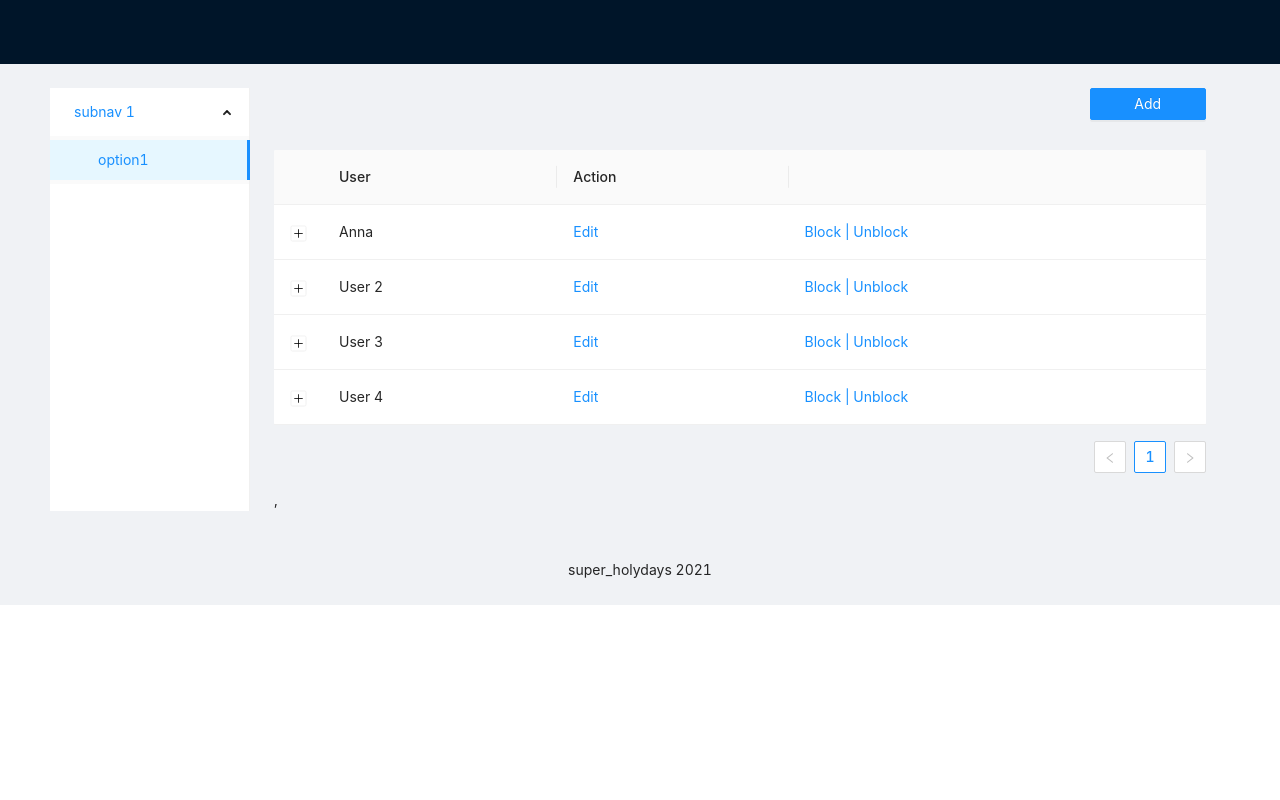
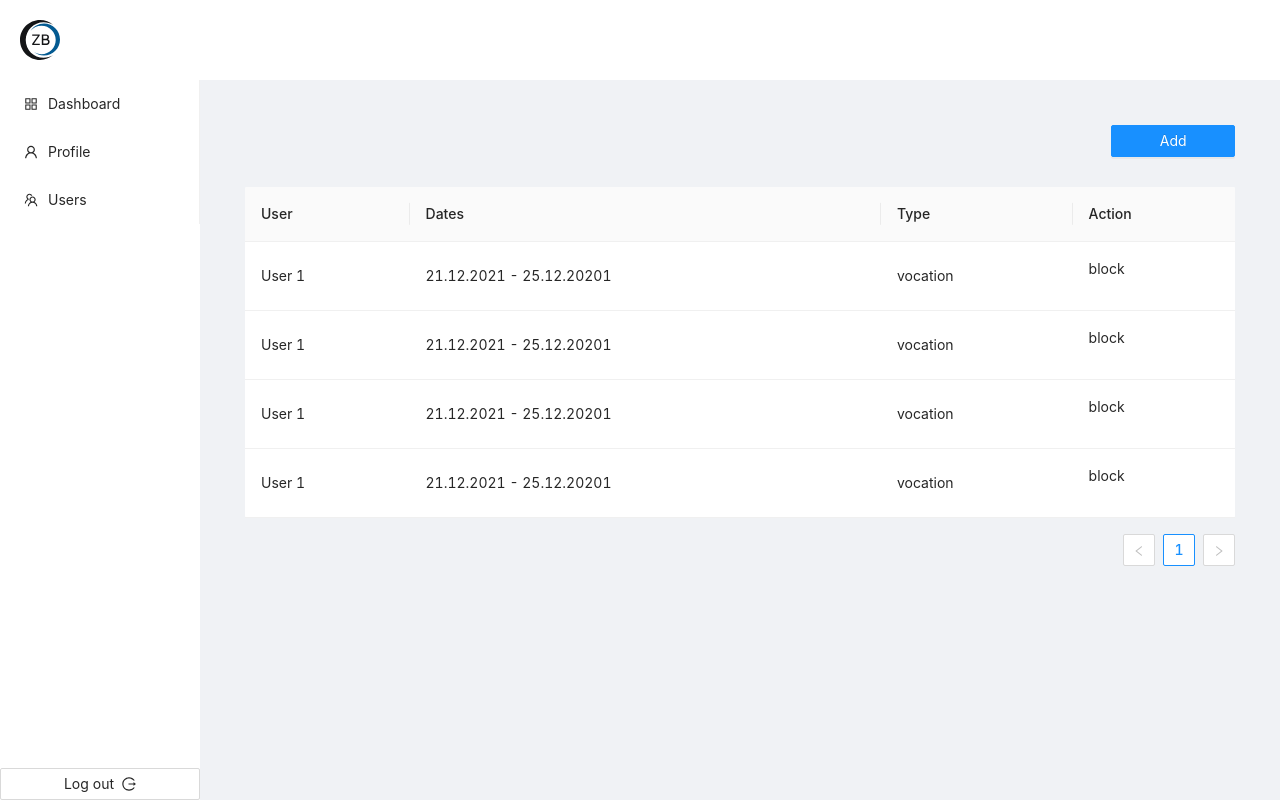
Before and after one commit to lyudad/super_holidays, a React (Create React App) app: page /test in a window 1280 px wide. Built offline with nearby package versions, Linux system fonts and the light colour scheme.

Commit message:
admin dashbord page design

```diff
--- /dev/null
+++ b/src/components/AdminTable/AdminTable.tsx
@@ -0,0 +1,27 @@
+import { Table } from 'antd';
+import { data } from './consts';
+
+const columns = [
+  { title: 'User', dataIndex: 'name', key: 'name' },
+  { title: 'Dates', dataIndex: 'dates', key: 'data' },
+  { title: 'Type', dataIndex: 'type', key: 'type' },
+  // { title: 'Address', dataIndex: 'address', key: 'address' },
+  {
+    title: 'Action',
+    dataIndex: '',
+    key: 'x',
+    render: (block: boolean) => {
+      return <p>{block ? 'block' : 'unblock'}</p>;
+    }
+  }
+];
+
+// можно отсавить инфу о пользователях, и при нажатии на + будет выводить
+
+export default function UserPageTable(): JSX.Element {
+  return (
+    <>
+      <Table columns={columns} dataSource={data} />
+    </>
+  );
+}
--- /dev/null
+++ b/src/components/AdminTable/consts.ts
@@ -0,0 +1,35 @@
+export const data = [
+  {
+    key: 1,
+    block: true,
+    name: 'User 1',
+    dates: '21.12.2021 -  25.12.20201',
+    type: 'vocation',
+    approve: false,
+    status: 'Approve'
+  },
+  {
+    key: 2,
+    block: true,
+    name: 'User 1',
+    dates: '21.12.2021 -  25.12.20201',
+    type: 'vocation',
+    status: 'Approve'
+  },
+  {
+    key: 3,
+    block: true,
+    name: 'User 1',
+    dates: '21.12.2021 -  25.12.20201',
+    type: 'vocation',
+    status: 'Approve'
+  },
+  {
+    key: 4,
+    block: true,
+    name: 'User 1',
+    dates: '21.12.2021 -  25.12.20201',
+    type: 'vocation',
+    status: 'Approve'
+  }
+];
--- a/src/components/UserTable/UserPageTable.tsx
+++ b/src/components/UserTable/UserPageTable.tsx
@@ -1,9 +1,8 @@
 import { Table } from 'antd';
+import { data } from './consts';
 
 const columns = [
   { title: 'User', dataIndex: 'name', key: 'name' },
-  // { title: 'Age', dataIndex: 'age', key: 'age' },
-  // { title: 'Address', dataIndex: 'address', key: 'address' },
   {
     title: 'Action',
     dataIndex: '',
@@ -12,47 +11,15 @@ const columns = [
     edit: () => <a>Block</a>
   },
   {
-    title: '',
+    title: 'Block',
     dataIndex: '',
+    onClick: () => alert('!'),
     key: 'x',
-    render: () => <a>Block | Unblock</a>
-    //edit: () => <a>Block</a>
+    render: () => <a>Block</a>
   }
 ];
+
 // можно отсавить инфу о пользователях, и при нажатии на + будет выводить
-const data = [
-  {
-    key: 1,
-    name: 'Anna',
-    rest: 32,
-    position: 'New York No. 1 Lake Park',
-    description:
-      'My name is John Brown, I am 32 years old, living in New York No. 1 Lake Park.'
-  },
-  {
-    key: 2,
-    name: 'User 2',
-    age: 42,
-    address: 'London No. 1 Lake Park',
-    description:
-      'My name is Jim Green, I am 42 years old, living in London No. 1 Lake Park.'
-  },
-  {
-    key: 3,
-    name: 'User 3',
-    age: 29,
-    address: 'Jiangsu No. 1 Lake Park',
-    description: 'This not expandable'
-  },
-  {
-    key: 4,
-    name: 'User 4',
-    age: 32,
-    address: 'Sidney No. 1 Lake Park',
-    description:
-      'My name is Joe Black, I am 32 years old, living in Sidney No. 1 Lake Park.'
-  }
-];
 
 export default function UserPageTable(): JSX.Element {
   return (
@@ -60,9 +27,7 @@ export default function UserPageTable(): JSX.Element {
       <Table
         columns={columns}
         expandable={{
-          expandedRowRender: record => (
-            <p style={{ margin: 0 }}>{record.description}</p>
-          ),
+          expandedRowRender: record => <p>{record.description}</p>,
           rowExpandable: record => record.name !== 'Not Expandable'
         }}
         dataSource={data}
--- /dev/null
+++ b/src/components/UserTable/consts.ts
@@ -0,0 +1,34 @@
+export const data = [
+  {
+    key: 1,
+    block: true,
+    name: 'Anna',
+    rest: 32,
+    position: 'developer',
+    description: `My name is Anna, I am  developer an i have 32 rest days.`
+  },
+  {
+    key: 2,
+    block: true,
+    name: 'User 2',
+    rest: 42,
+    position: 'developer',
+    description: 'My name is user, I am  developer an i have 32 rest days.'
+  },
+  {
+    key: 3,
+    block: false,
+    name: 'User 3',
+    rest: 29,
+    position: 'developer',
+    description: 'This not expandable'
+  },
+  {
+    key: 4,
+    block: true,
+    name: 'User 4',
+    rest: 32,
+    position: 'developer',
+    description: 'My name is user, I am  developer an i have 32 rest days.'
+  }
+];
--- a/src/pages/AdminView/AdminView.tsx
+++ b/src/pages/AdminView/AdminView.tsx
@@ -1,38 +1,42 @@
-import { Layout, Menu, Button, Row, Col } from 'antd';
-import 'antd/dist/antd.css';
-//import { UserOutlined, LaptopOutlined, NotificationOutlined } from '@ant-design/icons';
-//import styled from 'styled-components';
-const { SubMenu } = Menu;
-const { Header, Content, Footer, Sider } = Layout;
-import UserPageTable from '../../components/UserTable/UserPageTable';
+import { useState } from 'react';
 
-export default function UserPage(): JSX.Element {
+import AppMenu from 'components/AppMenu';
+import NavBar from 'components/NavBar';
+import SideBar from 'components/SideBar';
+//import UserPageTable from 'components/UserTable/UserPageTable';
+import AdminTable from 'components/AdminTable/AdminTable';
+import { LogoutOutlined } from '@ant-design/icons';
+
+import { Button, Layout, Row, Col } from 'antd';
+
+import { StyledContent, StyledLayout } from './styles';
+
+const ProfileView = (): JSX.Element => {
+  const [selectedKey, setSelectedKey] = useState<string>('0');
+
+  const changeSelectedKey = (event: any) => {
+    const key = event.key;
+    setSelectedKey(key);
+  };
+
+  const Menu = (
+    <>
+      <AppMenu
+        selectedKey={selectedKey}
+        changeSelectedKey={changeSelectedKey}
+      />
+      <Button block>
+        Log out <LogoutOutlined />
+      </Button>
+    </>
+  );
+
   return (
-    <>
+    <StyledLayout>
+      <NavBar menu={Menu} />
       <Layout>
-        <Header className="header">
-          <div className="logo" />
-          <Menu
-            theme="dark"
-            mode="horizontal"
-            defaultSelectedKeys={['2']}
-          ></Menu>
-        </Header>
-        <Content style={{ padding: '0 50px' }}>
-          <Layout style={{ padding: '24px 0' }}>
-            <Sider className="site-layout-background" width={200}>
-              <Menu
-                mode="inline"
-                defaultSelectedKeys={['1']}
-                defaultOpenKeys={['sub1']}
-                style={{ height: '100%' }}
-              >
-                <SubMenu key="sub1" title="subnav 1">
-                  <Menu.Item key="1">option1</Menu.Item>
-                </SubMenu>
-              </Menu>
-            </Sider>
-            <Content style={{ padding: '0 24px', minHeight: 280 }}>
+        <SideBar menu={Menu} />
+        <StyledContent>
           <Row justify="end" style={{ marginBottom: '30px' }}>
             <Col sm={8} md={5} lg={4} xl={3}>
               <Button type="primary" block>
@@ -40,12 +44,12 @@ export default function UserPage(): JSX.Element {
               </Button>
             </Col>
           </Row>
-              <UserPageTable />
-            </Content>
+          {/* <UserPageTable /> */}
+          <AdminTable />
+        </StyledContent>
       </Layout>
-        </Content>
-        <Footer style={{ textAlign: 'center' }}>super_holydays 2021</Footer>
-      </Layout>
-    </>
+    </StyledLayout>
   );
-}
+};
+
+export default ProfileView;
--- /dev/null
+++ b/src/pages/AdminView/styles.tsx
@@ -0,0 +1,20 @@
+import styled from 'styled-components';
+
+import { Layout } from 'antd';
+const { Sider, Content } = Layout;
+
+export const StyledLayout = styled(Layout)`
+  min-height: 100vh;
+`;
+
+export const StyledSider = styled(Sider)`
+  .ant-layout-sider-children {
+    display: flex;
+    flex-direction: column;
+    justify-content: space-between;
+  }
+`;
+
+export const StyledContent = styled(Content)`
+  padding: 45px;
+`;
```
Also changed, not shown: src/pages/AdminsPage.tsx (renamed from src/pages/AdminPage.tsx). Lines whose indentation alone changed are shown as unchanged.
